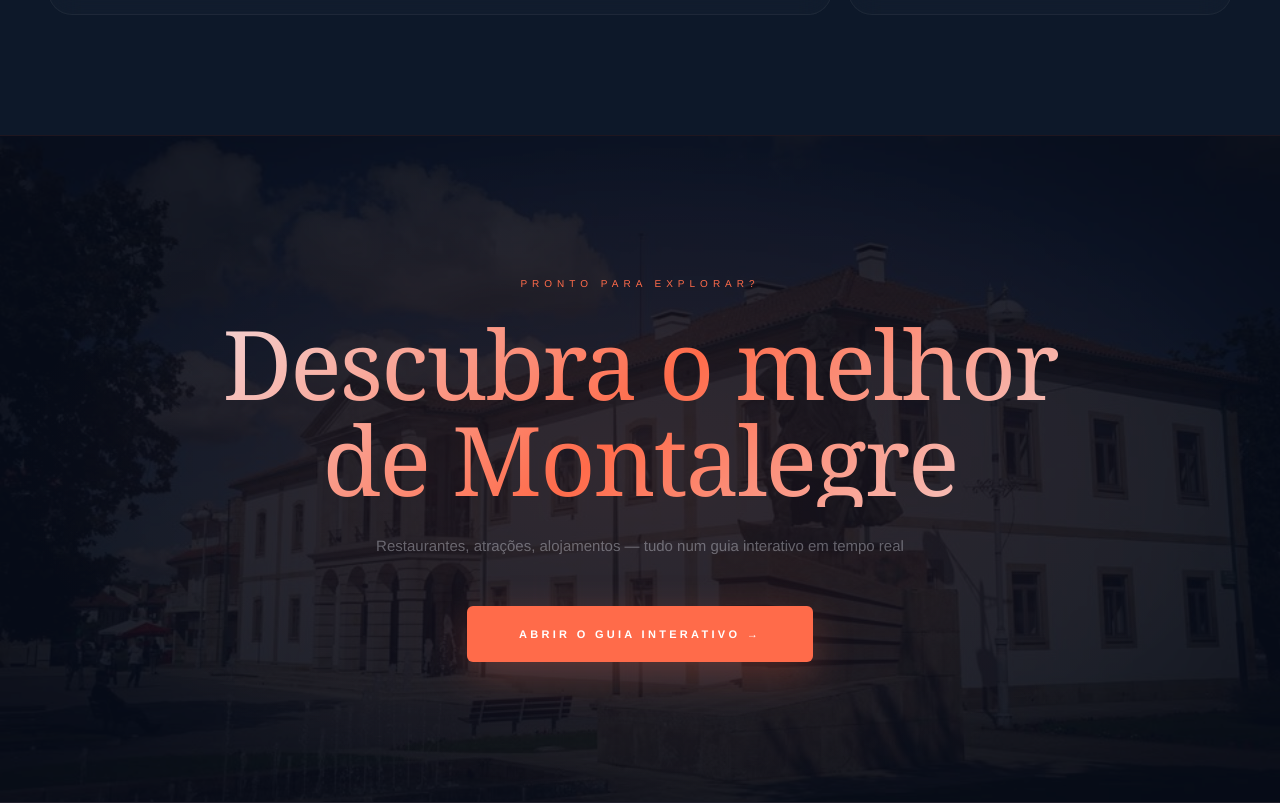
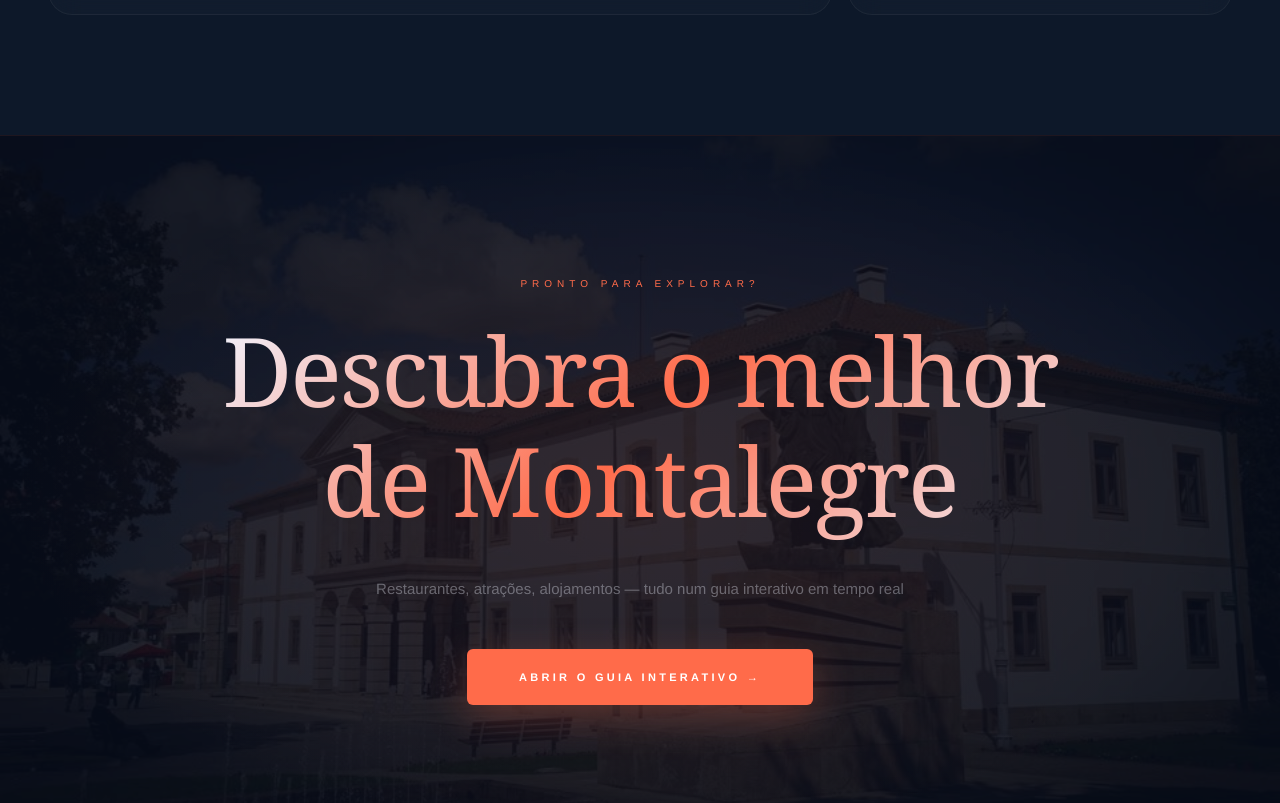
Before and after one commit to pedrosimao11/montalegre-guide, a Next.js app: page / in a window 1280 px wide. Shown: the part 6177-6980 px from the top of the page. Built offline with nearby package versions, Linux system fonts and the light colour scheme; a web font is replaced by a local one.

Commit message:
Refactor CTA section styles and heading properties
Updated the CTA section styles and improved heading line height.

```diff
--- a/app/page.tsx
+++ b/app/page.tsx
@@ -305,16 +305,24 @@ export default function Home() {
       </section>
 
       {/* CTA FINAL */}
-      <section style={{ position: "relative", padding: "140px 48px", textAlign: "center", overflow: "hidden", borderTop: `1px solid ${CORAL}18` }}>
+      <section style={{ position: "relative", padding: "140px 48px", textAlign: "center", borderTop: `1px solid ${CORAL}18` }}>
         <div style={{ position: "absolute", inset: 0, backgroundImage: `url(${PHOTOS.cta})`, backgroundSize: "cover", backgroundPosition: "center", opacity: 0.1 }} />
         <div style={{ position: "absolute", inset: 0, background: `radial-gradient(ellipse at center, ${CORAL}15 0%, transparent 70%)` }} />
         <div style={{ position: "relative" }}>
           <p style={{ fontSize: 10, letterSpacing: "0.5em", textTransform: "uppercase", color: CORAL, marginBottom: 24 }}>Pronto para explorar?</p>
-          <h2 style={{
-            fontFamily: "Georgia, serif", fontSize: "clamp(44px, 8vw, 96px)", fontWeight: 300,
-            lineHeight: 1, letterSpacing: "-0.02em", marginBottom: 28,
-            background: `linear-gradient(135deg, #f0f4ff 0%, ${CORAL} 50%, #f0f4ff 100%)`,
-            WebkitBackgroundClip: "text", WebkitTextFillColor: "transparent", backgroundClip: "text",
+         <h2 style={{
+  fontFamily: "Georgia, serif",
+  fontSize: "clamp(44px, 8vw, 96px)",
+  fontWeight: 300,
+  lineHeight: 1.15,
+  letterSpacing: "-0.02em",
+  marginBottom: 28,
+  paddingBottom: "0.15em",
+  display: "inline-block",   // ← CHAVE: faz o clip respeitar o padding
+  background: `linear-gradient(135deg, #f0f4ff 0%, ${CORAL} 50%, #f0f4ff 100%)`,
+  WebkitBackgroundClip: "text",
+  WebkitTextFillColor: "transparent",
+  backgroundClip: "text",
           }}>
             Descubra o melhor<br />de Montalegre
           </h2>
```
